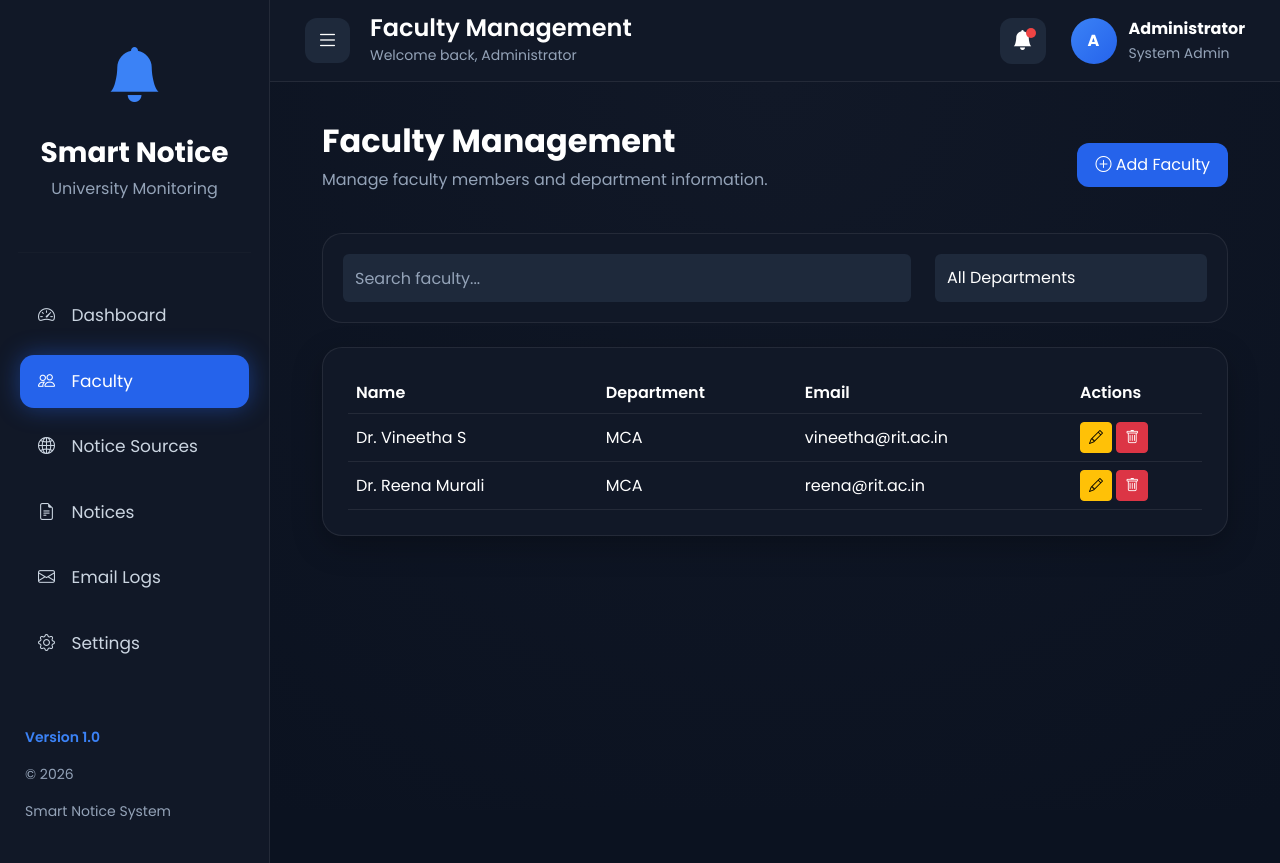
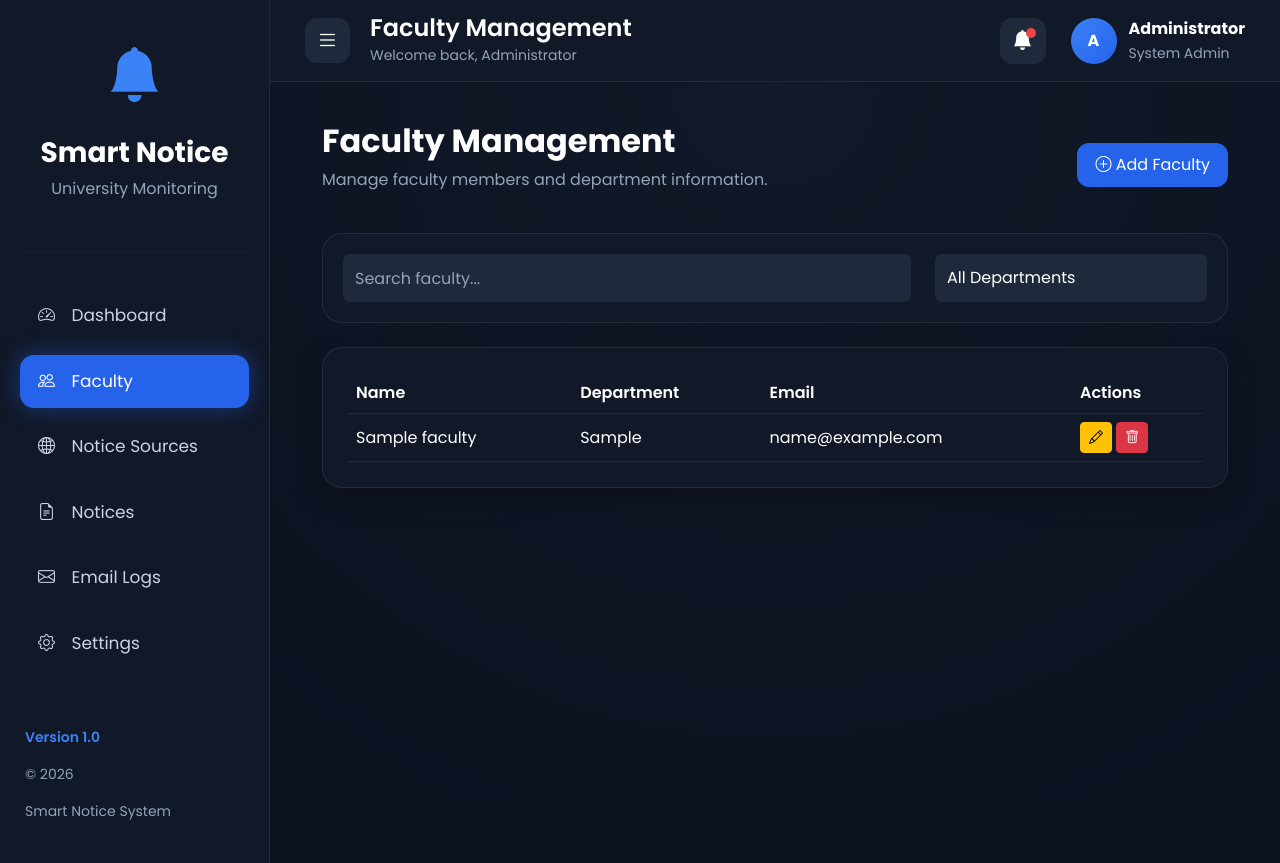
Before and after one commit to dinilbalachandran/SmartNoticeSystem, a Flask app: page /faculty in a window 1280 px wide. Run offline with Flask 3, Linux system fonts and the light colour scheme; tables that the repository leaves empty hold one stand-in row (values such as "Sample post").

Commit message:
Implemented Faculty add and display using SQLite

```diff
--- a/database/database.py
+++ b/database/database.py
@@ -31,3 +31,36 @@ def initialize_database():
 
     conn.commit()
     conn.close()
+
+# -----------------------------
+# Faculty CRUD
+# -----------------------------
+
+def get_all_faculty():
+
+    conn = get_connection()
+
+    faculty = conn.execute("""
+        SELECT *
+        FROM faculty
+        ORDER BY id DESC
+    """).fetchall()
+
+    conn.close()
+
+    return faculty
+
+
+def add_faculty(name, department, email):
+
+    conn = get_connection()
+
+    conn.execute("""
+        INSERT INTO faculty
+        (name, department, email)
+        VALUES (?, ?, ?)
+    """, (name, department, email))
+
+    conn.commit()
+
+    conn.close()
--- a/routes/faculty_routes.py
+++ b/routes/faculty_routes.py
@@ -1,7 +1,37 @@
-from flask import Blueprint, render_template
+from flask import Blueprint
+from flask import render_template
+from flask import request
+from flask import redirect
+from flask import url_for
+
+from database.database import (
+    get_all_faculty,
+    add_faculty
+)
 
 faculty_bp = Blueprint("faculty", __name__)
 
+
 @faculty_bp.route("/faculty")
 def faculty():
-    return render_template("faculty.html")
+
+    faculty_list = get_all_faculty()
+
+    return render_template(
+        "faculty.html",
+        faculty_list=faculty_list
+    )
+
+
+@faculty_bp.route("/faculty/add", methods=["POST"])
+def add_faculty_route():
+
+    name = request.form["name"]
+
+    department = request.form["department"]
+
+    email = request.form["email"]
+
+    add_faculty(name, department, email)
+
+    return redirect(url_for("faculty.faculty"))
--- a/templates/faculty.html
+++ b/templates/faculty.html
@@ -24,7 +24,7 @@ Faculty Management
 
         </div>
 
-        <button class="btn btn-primary">
+        <button class="btn btn-primary" data-bs-toggle="modal" data-bs-target="#facultyModal">
 
             <i class="bi bi-plus-circle"></i>
 
@@ -42,11 +42,7 @@ Faculty Management
 
             <div class="col-md-8">
 
-                <input
-                    type="text"
-                    class="form-control search-box"
-                    placeholder="Search faculty..."
-                >
+                <input type="text" class="form-control search-box" placeholder="Search faculty...">
 
             </div>
 
@@ -94,23 +90,25 @@ Faculty Management
 
             <tbody>
 
+                {% for faculty in faculty_list %}
+
                 <tr>
 
-                    <td>Dr. Vineetha S</td>
+                    <td>{{ faculty.name }}</td>
 
-                    <td>MCA</td>
+                    <td>{{ faculty.department }}</td>
 
-                    <td>vineetha@rit.ac.in</td>
+                    <td>{{ faculty.email }}</td>
 
                     <td>
 
-                        <button class="btn btn-sm btn-warning">
+                        <button class="btn btn-warning btn-sm">
 
                             <i class="bi bi-pencil"></i>
 
                         </button>
 
-                        <button class="btn btn-sm btn-danger">
+                        <button class="btn btn-danger btn-sm">
 
                             <i class="bi bi-trash"></i>
 
@@ -120,31 +118,7 @@ Faculty Management
 
                 </tr>
 
-                <tr>
-
-                    <td>Dr. Reena Murali</td>
-
-                    <td>MCA</td>
-
-                    <td>reena@rit.ac.in</td>
-
-                    <td>
-
-                        <button class="btn btn-sm btn-warning">
-
-                            <i class="bi bi-pencil"></i>
-
-                        </button>
-
-                        <button class="btn btn-sm btn-danger">
-
-                            <i class="bi bi-trash"></i>
-
-                        </button>
-
-                    </td>
-
-                </tr>
+                {% endfor %}
 
             </tbody>
 
@@ -154,4 +128,71 @@ Faculty Management
 
 </div>
 
+<div class="modal fade" id="facultyModal">
+
+    <div class="modal-dialog">
+
+        <div class="modal-content bg-dark text-white">
+
+            <form action="/faculty/add" method="POST">
+
+                <div class="modal-header">
+
+                    <h5>Add Faculty</h5>
+
+                    <button
+                    class="btn-close btn-close-white"
+                    data-bs-dismiss="modal">
+                    </button>
+
+                </div>
+
+                <div class="modal-body">
+
+                    <input
+                    class="form-control mb-3"
+                    name="name"
+                    placeholder="Faculty Name"
+                    required>
+
+                    <input
+                    class="form-control mb-3"
+                    name="department"
+                    placeholder="Department"
+                    required>
+
+                    <input
+                    class="form-control"
+                    name="email"
+                    placeholder="Email"
+                    required>
+
+                </div>
+
+                <div class="modal-footer">
+
+                    <button
+                    class="btn btn-secondary"
+                    data-bs-dismiss="modal">
+
+                    Cancel
+
+                    </button>
+
+                    <button class="btn btn-primary">
+
+                    Save
+
+                    </button>
+
+                </div>
+
+            </form>
+
+        </div>
+
+    </div>
+
+</div>
+
 {% endblock %}
```
